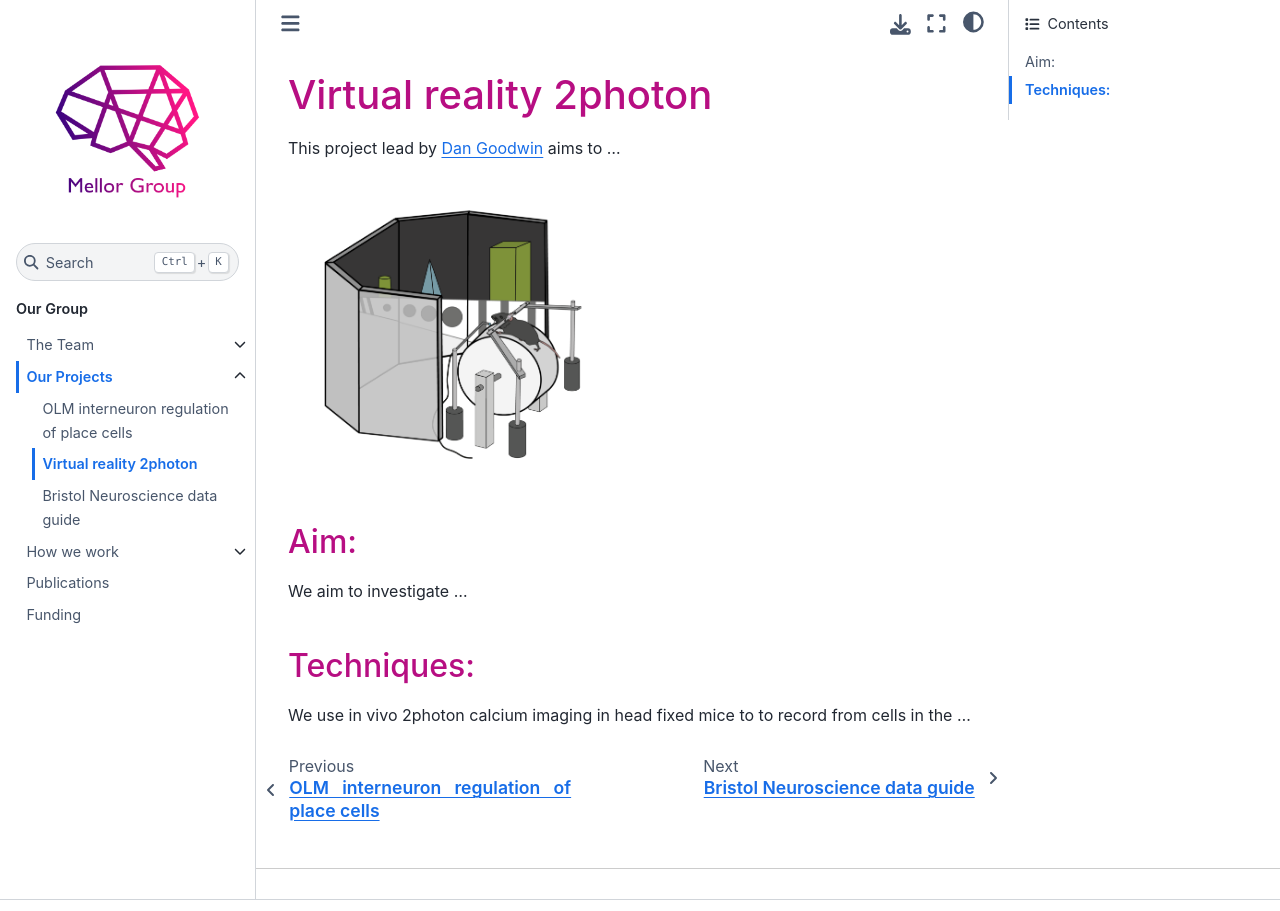
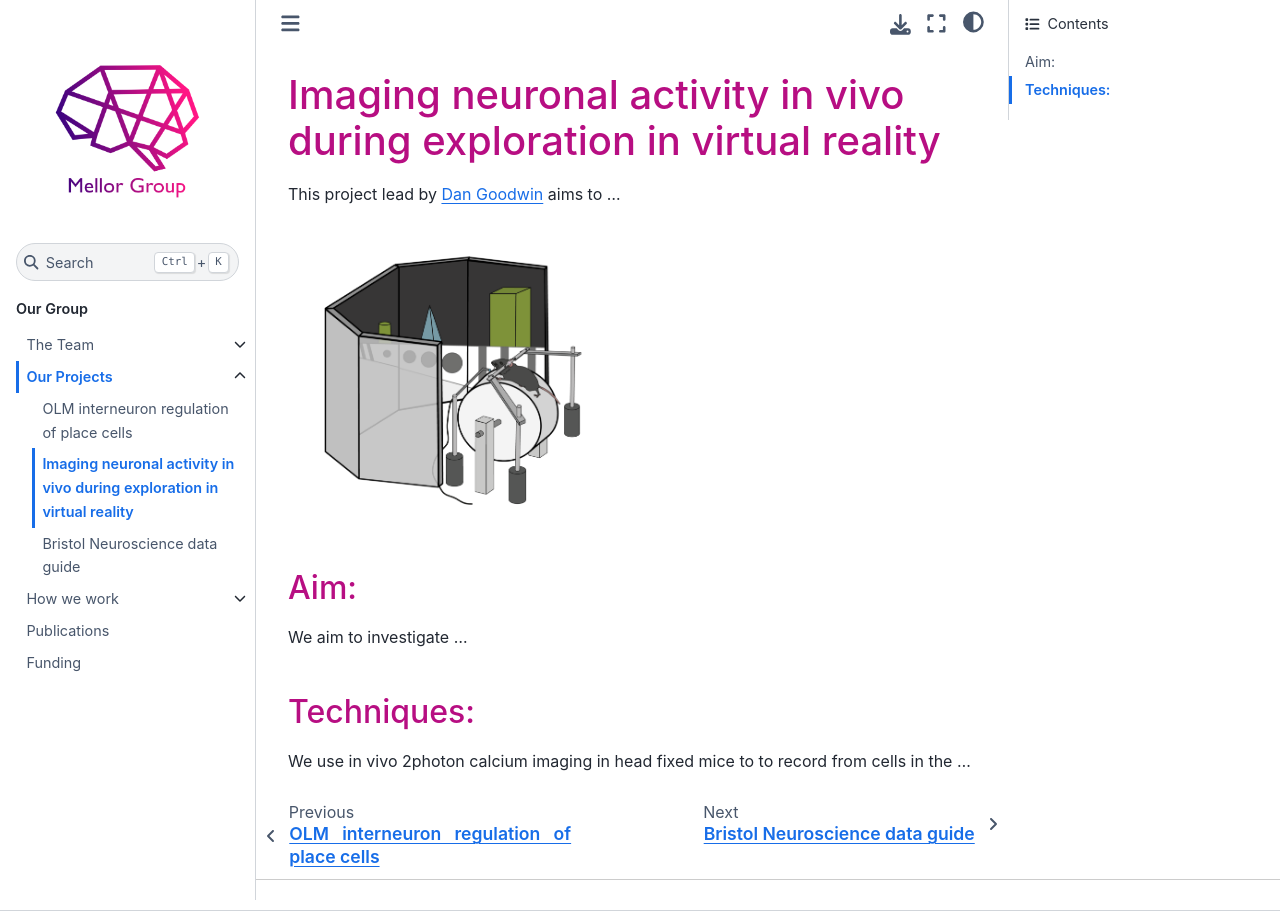
Before and after one commit to mellor-lab/mellor-lab.github.io, a Jupyter Book: the page built from book/contents/projects/vr-2photon.md, in a window 1280 px wide. Built offline with Jupyter Book 1.0.4 settings and Sphinx 7.4.7 and the Sphinx Book theme 1.1.4, drawn with Linux system fonts in a browser that asks for light colours.

Commit message:
Update vr-2photon.md

```diff
--- a/book/contents/projects/vr-2photon.md
+++ b/book/contents/projects/vr-2photon.md
@@ -1,4 +1,4 @@
-# Virtual reality 2photon
+# Imaging neuronal activity in vivo during exploration in virtual reality
 
 This project lead by [Dan Goodwin](../our-team/members/dangoodwin) aims to ...
 
```
